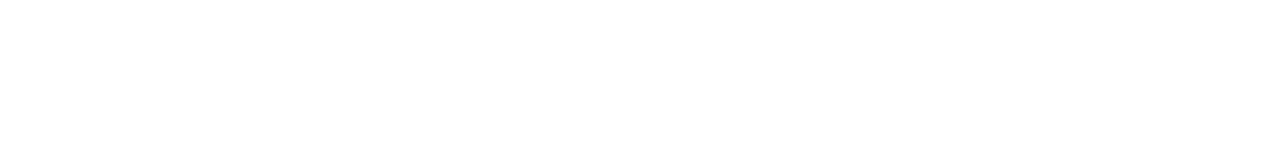
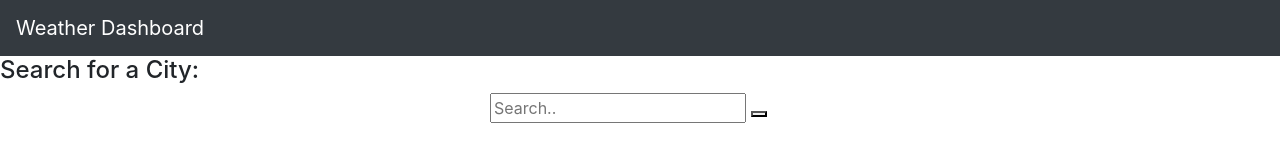
Before and after one commit to leawilhelmer/HW-6-Weather-Dashboard, a plain HTML site: page Assets/search.html in a window 1280 px wide. Drawn offline with nearby package versions, Linux system fonts and the light colour scheme.

Commit message:
unfinished html

```diff
--- a/Assets/search.html
+++ b/Assets/search.html
@@ -3,12 +3,21 @@
 <head>
     <meta charset="UTF-8">
     <meta name="viewport" content="width=device-width, initial-scale=1.0">
+    <link rel="stylesheet" href="https://cdn.jsdelivr.net/npm/bootstrap@4.5.3/dist/css/bootstrap.min.css" integrity="sha384-TX8t27EcRE3e/ihU7zmQxVncDAy5uIKz4rEkgIXeMed4M0jlfIDPvg6uqKI2xXr2" crossorigin="anonymous">
     <link rel="stylesheet" href="style.css">
-    <link rel="stylesheet" href="https://cdn.jsdelivr.net/npm/bootstrap@4.5.3/dist/css/bootstrap.min.css" integrity="sha384-TX8t27EcRE3e/ihU7zmQxVncDAy5uIKz4rEkgIXeMed4M0jlfIDPvg6uqKI2xXr2" crossorigin="anonymous">
     <title>Weather Dashboard</title>
 </head>
 <body>
 
+    <nav class="navbar navbar-dark bg-dark">
+        <span class="navbar-brand">Weather Dashboard</span>
+      </nav>
+
+      <h4>Search for a City:</h4>
+      <form class="example" action="/action_page.php" style="margin:auto;max-width:300px">
+        <input type="text" placeholder="Search.." name="search2">
+        <button type="submit"><i class="fa fa-search"></i></button>
+      </form>
 
     <script src="./app.js"></script>
 </body>
--- a/Assets/style.css
+++ b/Assets/style.css
@@ -0,0 +1,3 @@
+.navbar-brand {
+    text-align: center;
+}
```
Also changed, not shown: Assets/weather.html (+10 -1 lines).
